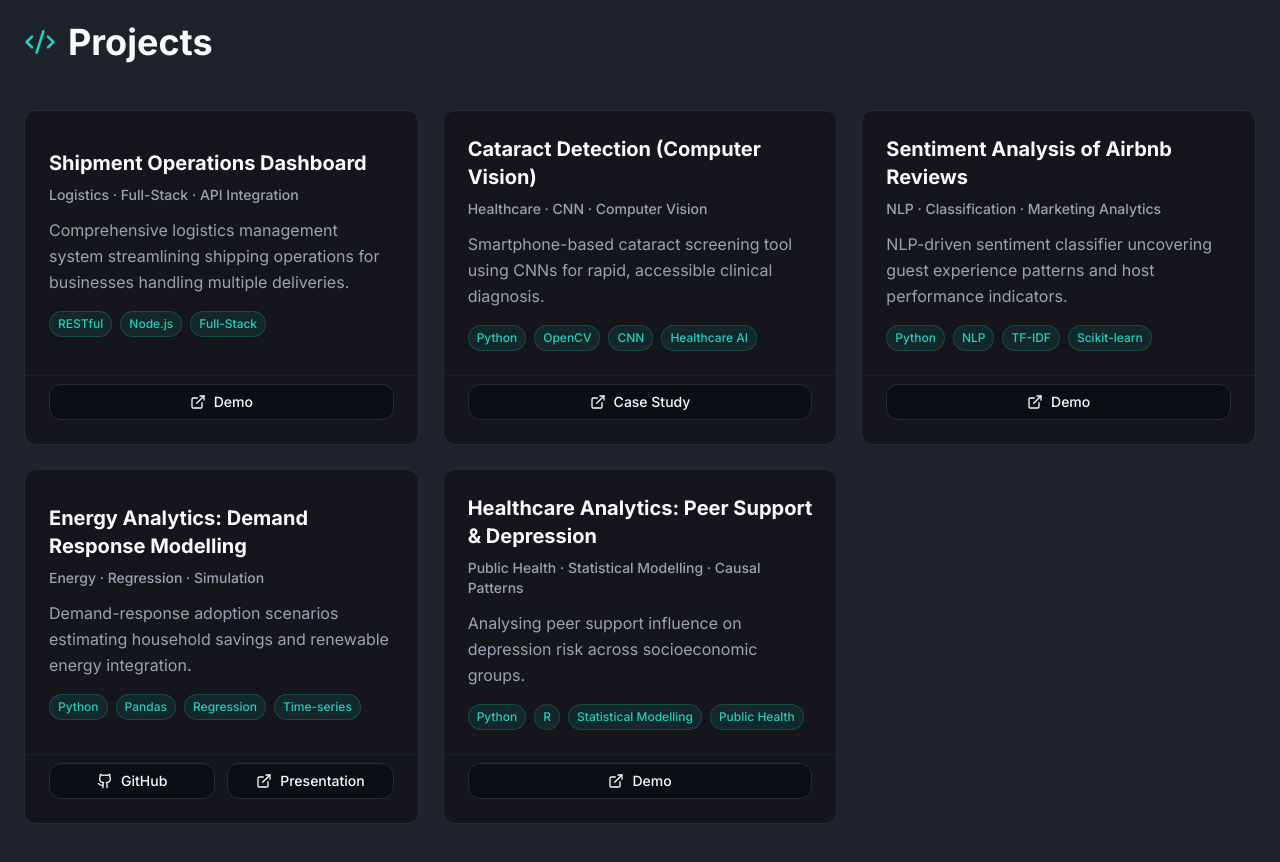
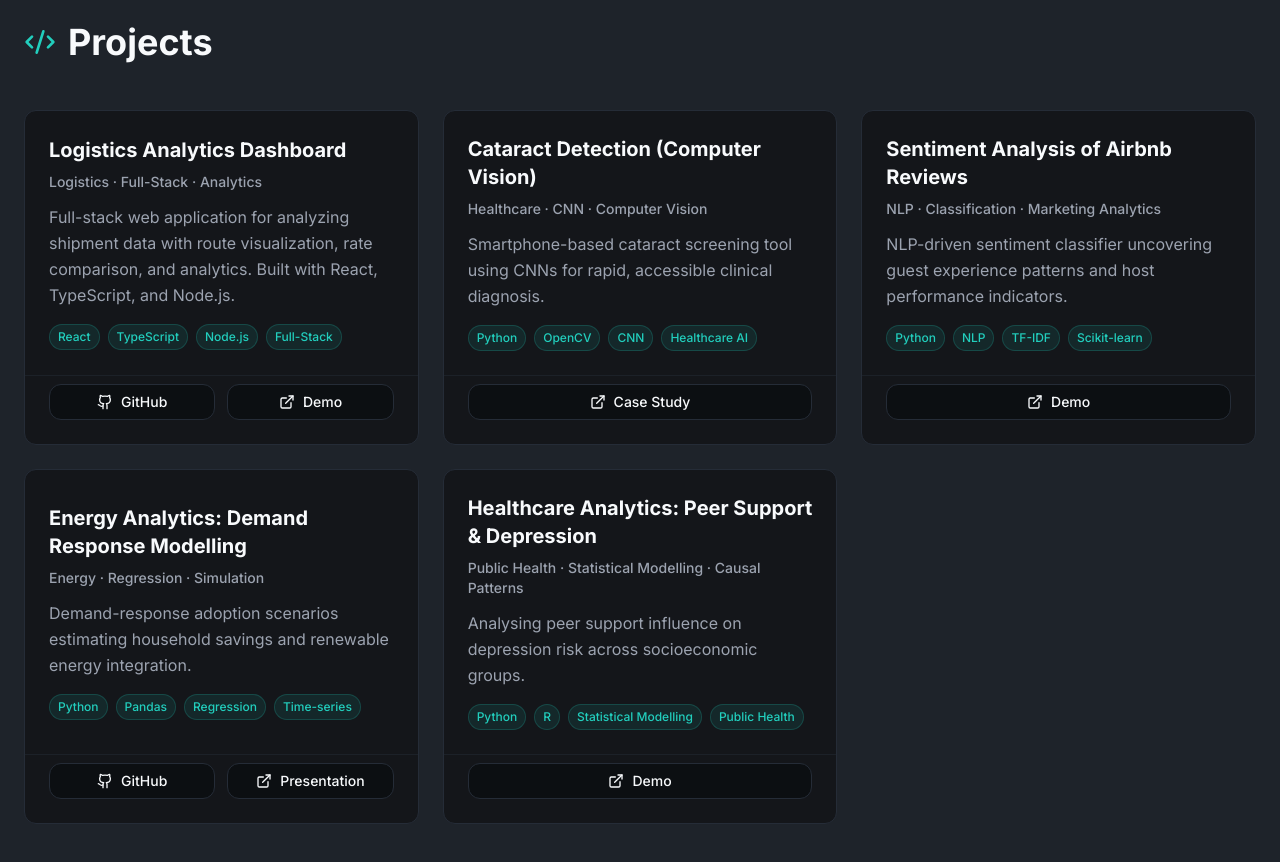
Before and after one commit to Harshm27/harsh-portfolio, a React (Vite) app: page / in a window 1280 px wide. Shown: the part 4300-5162 px from the top of the page. Built offline with nearby package versions, Linux system fonts and the light colour scheme; the HTML template or start-up script is replaced by a standard one.

Commit message:
Update Logistics Analytics Dashboard project info

```diff
--- a/src/components/ProjectsNew.tsx
+++ b/src/components/ProjectsNew.tsx
@@ -17,17 +17,18 @@ const featuredProjects: Array<{
   demoLabel?: string;
 }> = [
   {
-    title: "Shipment Operations Dashboard",
-    subtitle: "Logistics · Full-Stack · API Integration",
+    title: "Logistics Analytics Dashboard",
+    subtitle: "Logistics · Full-Stack · Analytics",
     description:
-      "Comprehensive logistics management system streamlining shipping operations for businesses handling multiple deliveries.",
+      "Full-stack web application for analyzing shipment data with route visualization, rate comparison, and analytics. Built with React, TypeScript, and Node.js.",
     overview:
-      "A comprehensive logistics management system designed to streamline shipping operations for businesses handling multiple deliveries. Features bulk data processing via Excel import with intelligent format validation, real-time shipping rate comparison across major carriers (DHL, FedEx, UPS, Royal Mail), interactive map visualization with geocoding and marker clustering, analytics dashboard with Chart.js for shipment insights, and support for domestic and international shipping to 30+ countries.",
-    tech: "Vanilla JavaScript, Leaflet.js, Chart.js, SheetJS, Node.js, Express, RESTful API, ParcelMonkey API integration, country-specific validation, E.164 phone formatting",
+      "Full-stack web application for analyzing shipment data with route visualization, rate comparison, and analytics. Built with React, TypeScript, and Node.js. Features interactive map visualization, real-time shipping rate comparison across major carriers, and comprehensive analytics dashboard for shipment insights.",
+    tech: "React, TypeScript, Node.js, Express, RESTful API, Leaflet.js, Chart.js, data visualization",
     results:
-      "Enables businesses to process hundreds of shipments efficiently, compare carrier costs instantly, and optimize logistics operations with visual analytics. Includes intelligent format validation, fallback logic and error handling, and dynamic postcode generation.",
-    tech_tags: ["RESTful", "Node.js", "Full-Stack"],
-    demo: "https://harshm27.github.io/shipment-operations-dashboard/",
+      "Enables businesses to analyze shipment data efficiently, compare carrier costs, and optimize logistics operations with visual analytics and route visualization.",
+    tech_tags: ["React", "TypeScript", "Node.js", "Full-Stack"],
+    github: "https://github.com/Harshm27/logistics-analytics-dashboard",
+    demo: "https://shipment-dashboard-v2.vercel.app",
   },
   {
     title: "Cataract Detection (Computer Vision)",
```
Also changed, not shown: 3 other files (tests, documents, lock files or other folders).
